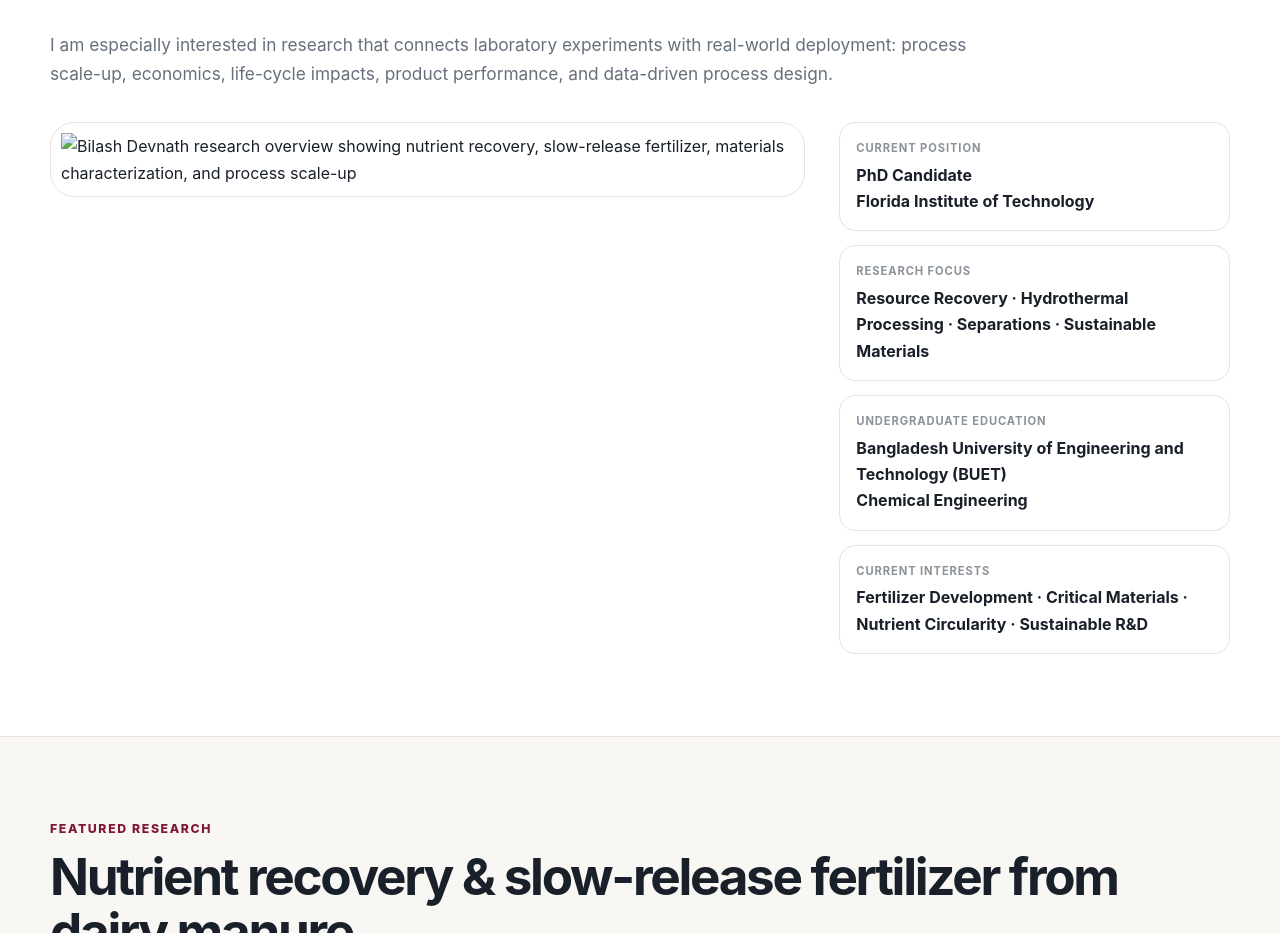
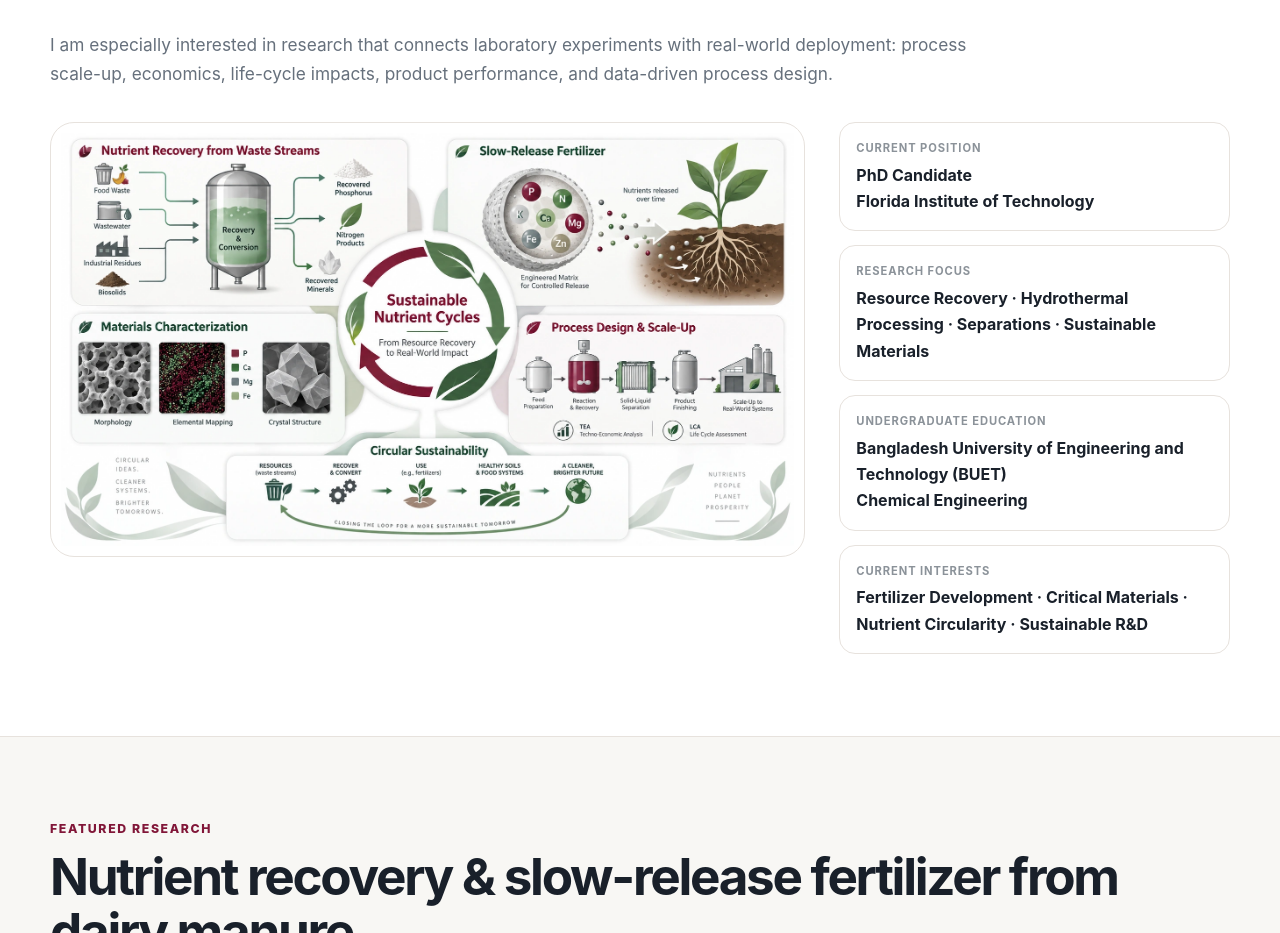
Before and after one commit to bilashdevnath/bilashdevnath.github.io, a plain HTML site: page index.html in a window 1280 px wide. Shown: the part 1165-2098 px from the top of the page. Drawn offline with Linux system fonts and the light colour scheme.

Commit message:
Update image source in about section

```diff
--- a/index.html
+++ b/index.html
@@ -404,7 +404,7 @@
 
       <div class="about-photo">
         <img
-          src="assets/about-me.webp"
+          src="assets/bilash-about.webp"
           alt="Bilash Devnath research overview showing nutrient recovery, slow-release fertilizer, materials characterization, and process scale-up">
       </div>
 
```
